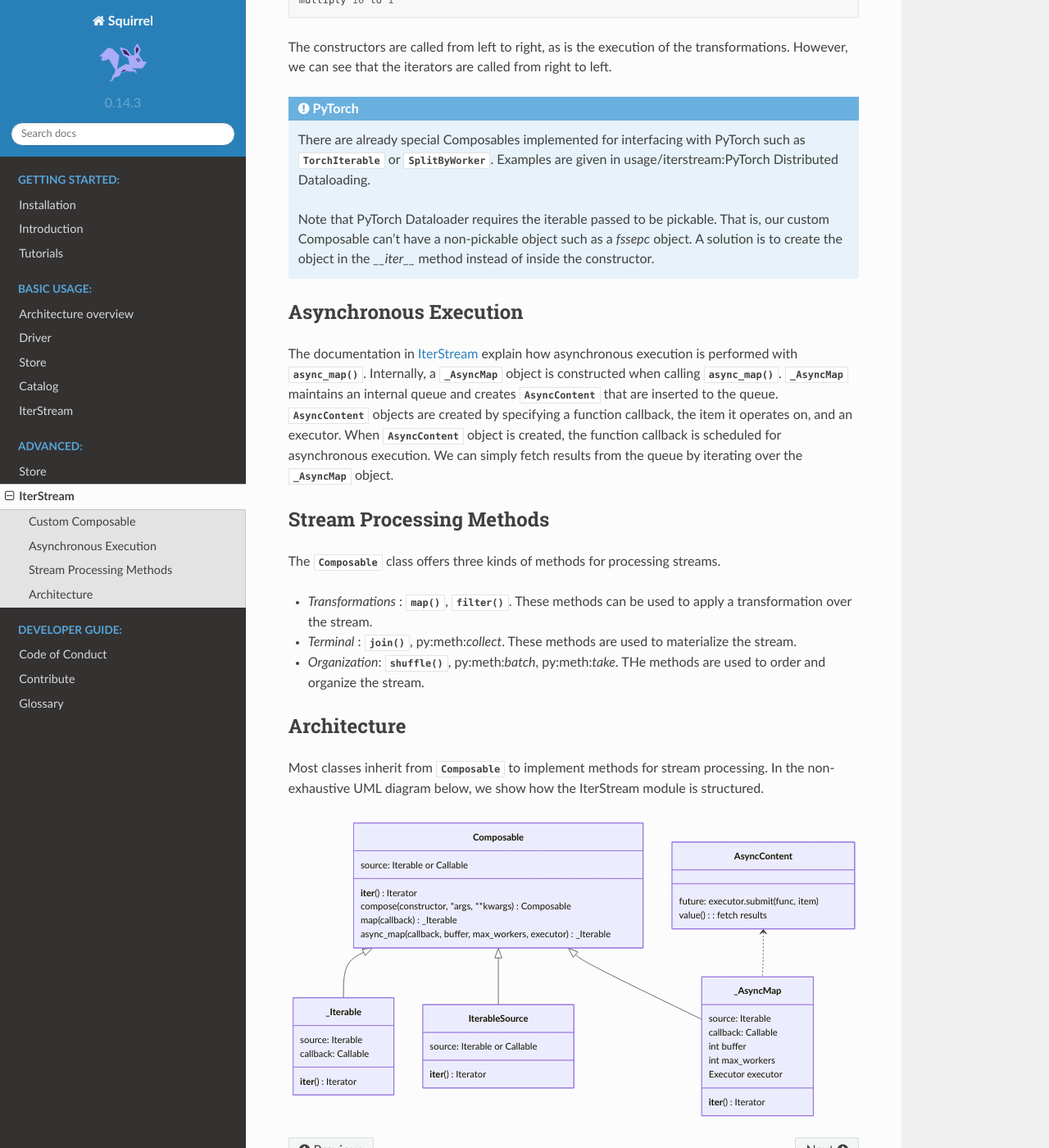
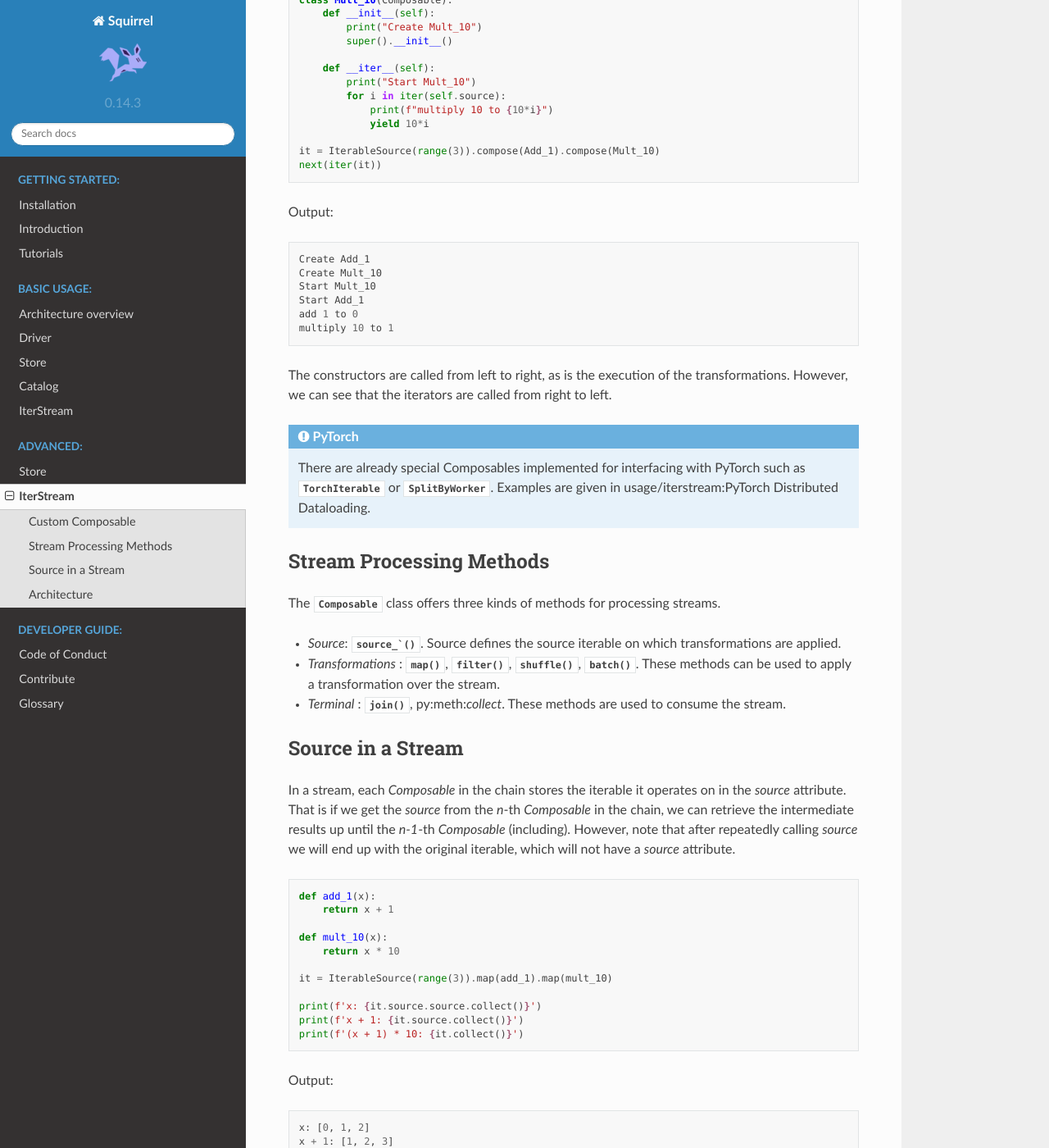
Before and after one commit to merantix-momentum/squirrel-core, a Sphinx documentation site: the page built from docs/advanced/iterstream.rst, in a window 1280 px wide and 1400 px high, scrolled down 2176 px. Shown: the whole window at 82% size. Built offline with Sphinx 7.4.7 and the Read the Docs theme 2.0.0, drawn with Linux system fonts in a browser that asks for light colours; pages that are not in the unit, such as notebooks, are missing from menus; the version number is read from the project's files by our own code; some of the changed text lies outside the part shown.

Commit message:
add source example

```diff
--- a/docs/advanced/iterstream.rst
+++ b/docs/advanced/iterstream.rst
@@ -1,7 +1,7 @@
 IterStream
 ==========
-The IterStream module provides functionalities to chain iterables. This functionality
-is provided through the :py:class:`Composable` class, which forms the base class for most classes in IterStream.
+The IterStream module provides functionalities to chain iterables. The core principle behind IterStream is
+similar to chaining generators, which allows for lazy execution.
 
 .. code-block:: python
 
@@ -15,6 +15,21 @@ is provided through the :py:class:`Composable` class, which forms the base class
         print(f'multiply 10 to {x}')
         return x * 10
 
+    g1 = (add_1(i) for i in range(3))
+    g2 = (mult_10(i) for i in g1)
+    next(iter(g2))
+
+Output::
+
+    add 1 to 0
+    multiply 10 to 1
+
+
+
+This functionality is provided through the :py:class:`Composable` class, which forms the base class for most classes in IterStream.
+
+.. code-block:: python
+
     it = IterableSource(range(3)).map(add_1).map(mult_10)
     next(iter(it))
 
@@ -24,8 +39,8 @@ Output::
     multiply 10 to 1
 
 
-In the example above we show how Composables are chained. We also call this chain of Composables a *stream*. We can see from the examples that
-the transformations are executed lazily, that is the transformation is only executed when the iterator fetches the next item.
+In the example above we see how `Composable`s are chained. We also call this chain of `Composable`s a *stream*. The executions are
+done lazily, that is the transformation is only executed when the iterator fetches the next item.
 
 Custom Composable
 --------------------
@@ -63,9 +78,11 @@ Output::
     multiply 10 to 1
 
 Similar as before, the execution is done lazily. The only difference is that we wrap the function inside a custom `Composable`
-class. Writing custom Composable classes allows us to modify the iteration process. One use-case is for example when
-we want to instantiate a expensive resource only once in the constructor e.g. a database connection
-or a R-CNN feature extractor.
+class. Writing custom Composable classes allows us to modify the iteration process. Some use-cases for custom `Composable`s include:
+
+    #. We need to instantiate a expensive resource only once in the constructor e.g. a database connection or a R-CNN feature extractor.
+
+    #. When a very complex  stream processing is needed that is hard to achieve with standard methods.
 
 When using `compose()` note that the order of calling the `__iter__` method is from right ot left.
 
@@ -113,27 +130,45 @@ that the iterators are called from right to left.
 
     There are already special Composables implemented for interfacing with PyTorch such as :py:class:`TorchIterable` or
     :py:class:`SplitByWorker`. Examples are given in :ref:`usage/iterstream:PyTorch Distributed Dataloading`.
-
-    Note that PyTorch Dataloader requires the iterable passed to be pickable. That is, our custom Composable
+..
+    Note that PyTorch Dataloader requires the iterable passed to be pickable when using multi-processing. That is, our custom Composable
     can't have a non-pickable object such as a `fssepc` object. A solution is to create the object in the `__iter__` method
     instead of inside the constructor.
-
-Asynchronous Execution
------------------------
-The documentation in :ref:`usage/iterstream:IterStream` explain how asynchronous execution is performed with :py:meth:`async_map`.
-Internally, a :py:class:`_AsyncMap` object is constructed when calling :py:meth:`async_map`.
-:py:class:`_AsyncMap` maintains an internal queue and creates :py:class:`AsyncContent` that are inserted to the queue.
-:py:class:`AsyncContent` objects are created by specifying a function callback, the item it operates on, and an executor.
-When :py:class:`AsyncContent` object is created, the function callback is scheduled for asynchronous execution. We can simply fetch results
-from the queue by iterating over the :py:class:`_AsyncMap` object.
 
 Stream Processing Methods
 -------------------------
 The :py:class:`Composable` class offers three kinds of methods for processing streams.
 
-* *Transformations* : :py:meth:`map`, :py:meth:`filter`. These methods can be used to apply a transformation over the stream.
-* *Terminal* : :py:meth:`join`, py:meth:`collect`. These methods are used to materialize the stream.
-* *Organization*: :py:meth:`shuffle`, py:meth:`batch`, py:meth:`take`. THe methods are used to order and organize the stream.
+* *Source*: :py:meth:`source_``. Source defines the source iterable on which transformations are applied.
+* *Transformations* : :py:meth:`map`, :py:meth:`filter`, :py:meth:`shuffle`, :py:meth:`batch`. These methods can be used to apply a transformation over the stream.
+* *Terminal* : :py:meth:`join`, py:meth:`collect`. These methods are used to consume the stream.
+
+Source in a Stream
+------------------------
+In a stream, each `Composable` in the chain stores the iterable it operates on in the `source` attribute. That is if we
+get the `source` from the *n*-th `Composable` in the chain, we can retrieve the intermediate
+results up until the *n-1*-th `Composable` (including). However, note that after repeatedly calling
+`source` we will end up with the original iterable, which will not have a `source` attribute.
+
+.. code-block:: python
+
+    def add_1(x):
+        return x + 1
+
+    def mult_10(x):
+        return x * 10
+
+    it = IterableSource(range(3)).map(add_1).map(mult_10)
+
+    print(f'x: {it.source.source.collect()}')
+    print(f'x + 1: {it.source.collect()}')
+    print(f'(x + 1) * 10: {it.collect()}')
+
+Output::
+
+    x: [0, 1, 2]
+    x + 1: [1, 2, 3]
+    (x + 1) * 10: [10, 20, 30]
 
 Architecture
 --------------------
--- a/docs/index.rst
+++ b/docs/index.rst
@@ -32,8 +32,8 @@ Welcome to Squirrel´s documentation!
    :maxdepth: 1
    :caption: Integration:
 
-   integration/PyTorch.rst
-   integration/Monitoring_MLFlow_wandb.rst
+   integration/pytorch.rst
+   integration/monitoring_mlflow_wandb.rst
    integration/spark.rst
    integration/dask.rst
 
--- a/docs/usage/iterstream.rst
+++ b/docs/usage/iterstream.rst
@@ -56,6 +56,8 @@ Items in `IterableSource` can be composed by providing a Composable in the `comp
         print(item)
 
 
+To see how you can chain custom Composables with `compose()`, see the advanced section :ref:`Driver <advanced/iterstream>`.
+
 Combining multiple iterables can be achieved using `IterableSamplerSource`:
 
 .. code-block:: python
@@ -93,3 +95,9 @@ Part of the fast speed from iterstream thanks to :py:meth:`squirrel.iterstream.b
     print(time.time() - t1)
 
 `async_map` instantiates a :code:`concurrent.futures.ThreadPoolExecutor` if the argument `executor` is `None` (default). It also accepts :code:`concurrent.futures.ProcessPoolExecutor`, which is a good choice when performing cpu-bound operations on a single machine.
+
+Internally, a :py:class:`_AsyncMap` object is constructed when calling :py:meth:`async_map`.
+:py:class:`_AsyncMap` maintains an internal queue and creates :py:class:`AsyncContent` that are inserted to the queue.
+:py:class:`AsyncContent` objects are created by specifying a function callback, the item it operates on, and an executor.
+When :py:class:`AsyncContent` object is created, the function callback is scheduled for asynchronous execution. We can simply fetch results
+from the queue by iterating over the :py:class:`_AsyncMap` object.
```
